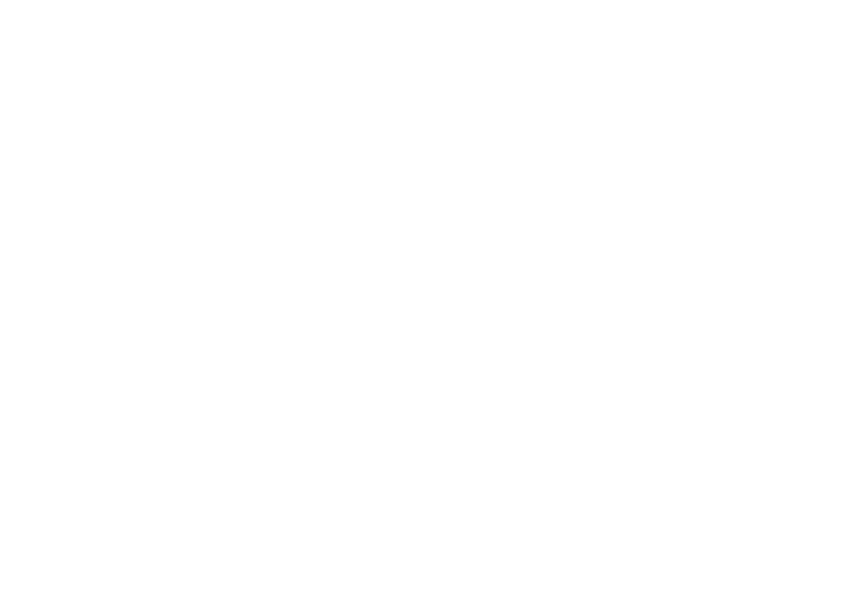
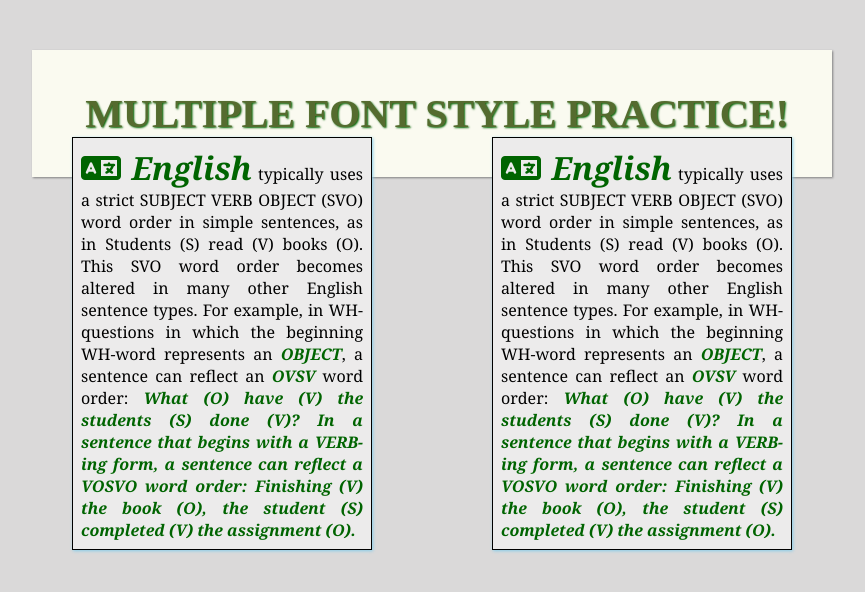
Before and after one commit to rarokon/class17, a plain HTML site: page index.html in a window 1280 px wide. Shown: the whole page, without its empty margins (208-1073 px from the left). Drawn offline with Linux system fonts and the light colour scheme.

Commit message:
After adding local font style

```diff
--- a/css/style.css
+++ b/css/style.css
@@ -0,0 +1,85 @@
+*{
+    margin: 0;
+    padding: 0;
+    box-sizing: border-box;
+    /* background-color: beige; */
+}
+
+html{
+    height: 100%;
+}
+
+body{
+    background: rgb(218, 217, 217);
+    padding: 50px 0px 50px 0px;
+}
+#main-container{
+    background-color: rgb(250, 250, 240);
+    max-width: 800px;
+    margin: 0px auto 0px;
+    padding: 40px;
+    box-shadow: 1px 1px 2px grey;
+}
+
+h1{
+    color: darkolivegreen;
+    text-align: center;
+    padding-left: 10px;
+    text-shadow: 1px 1px 2px darkgreen;
+    font-size: 2.5rem;
+    text-transform: uppercase;
+}
+
+#local-font{
+    border: 1px solid black;
+    /* background: lights kyblue; */
+    background-color: rgb(236, 235, 235);
+    padding: 8px;
+    width: 300px;
+    float: left;
+    /* margin: 20px auto 0px;     */
+    box-shadow: 1px 1px 3px skyblue;
+}
+#local-font p{
+    font-family: Georgia, 'Times New Roman', Times, serif;
+    text-align: justify;
+    font-weight: 300;
+    background: inherit;
+}
+strong{
+    background: inherit;
+}
+
+.p-start{
+    color: darkgreen;
+    font-size: 2rem;
+    font-style: italic;
+    font-weight: 400;
+    background: inherit;
+}
+
+
+span{
+    color: darkgreen;
+    font-style: italic;
+    font-weight: 900;
+    background: inherit;
+}
+
+
+#google-font{
+    border: 1px solid black;
+    /* background: lights kyblue; */
+    background-color: rgb(236, 235, 235);
+    padding: 8px;
+    width: 300px;
+    float: right;
+    /* margin: 20px auto 0px;     */
+    box-shadow: 1px 1px 3px skyblue;
+}
+#google-font p{
+    font-family: Georgia, 'Times New Roman', Times, serif;
+    text-align: justify;
+    font-weight: 300;
+    background: inherit;
+}
--- a/index.html
+++ b/index.html
@@ -1,11 +1,62 @@
 <!DOCTYPE html>
 <html lang="en">
-<head>
-    <meta charset="UTF-8">
-    <meta name="viewport" content="width=device-width, initial-scale=1.0">
+  <head>
+    <meta charset="UTF-8" />
+    <meta name="viewport" content="width=device-width, initial-scale=1.0" />
+    <link rel="stylesheet" href="./css/style.css" />
+    <link
+      rel="stylesheet"
+      href="https://cdnjs.cloudflare.com/ajax/libs/font-awesome/6.7.1/css/all.min.css"
+      integrity="sha512-5Hs3dF2AEPkpNAR7UiOHba+lRSJNeM2ECkwxUIxC1Q/FLycGTbNapWXB4tP889k5T5Ju8fs4b1P5z/iB4nMfSQ=="
+      crossorigin="anonymous"
+      referrerpolicy="no-referrer"
+    />
     <title>Font style practice</title>
-</head>
-<body>
-
-</body>
+  </head>
+  <body>
+    <div id="main-container">
+      <div>
+        <h1>Multiple font style practice!</h1>
+      </div>
+      <div id="local-font">
+        <p>
+          <span class="p-start">
+            <strong><i class="fa-solid fa-language"></i> English</strong></span
+          >
+          typically uses a strict SUBJECT VERB OBJECT (SVO) word order in simple
+          sentences, as in Students (S) read (V) books (O). This SVO word order
+          becomes altered in many other English sentence types. For example, in
+          WH-questions in which the beginning WH-word represents an
+          <span> OBJECT</span>, a sentence can reflect an
+          <span> OVSV</span> word order:
+          <span
+            >What (O) have (V) the students (S) done (V)? In a sentence that
+            begins with a VERB-ing form, a sentence can reflect a VOSVO word
+            order: Finishing (V) the book (O), the student (S) completed (V) the
+            assignment (O).</span
+          >
+        </p>
+      </div>
+      <!-- from google font  -->
+      <div id="google-font">
+        <p>
+          <span class="p-start">
+            <strong><i class="fa-solid fa-language"></i> English</strong></span
+          >
+          typically uses a strict SUBJECT VERB OBJECT (SVO) word order in simple
+          sentences, as in Students (S) read (V) books (O). This SVO word order
+          becomes altered in many other English sentence types. For example, in
+          WH-questions in which the beginning WH-word represents an
+          <span> OBJECT</span>, a sentence can reflect an
+          <span> OVSV</span> word order:
+          <span
+            >What (O) have (V) the students (S) done (V)? In a sentence that
+            begins with a VERB-ing form, a sentence can reflect a VOSVO word
+            order: Finishing (V) the book (O), the student (S) completed (V) the
+            assignment (O).</span
+          >
+        </p>
+      </div>
+    </div>
+  </body>
 </html>
```
Also changed, not shown: 1 other file.
